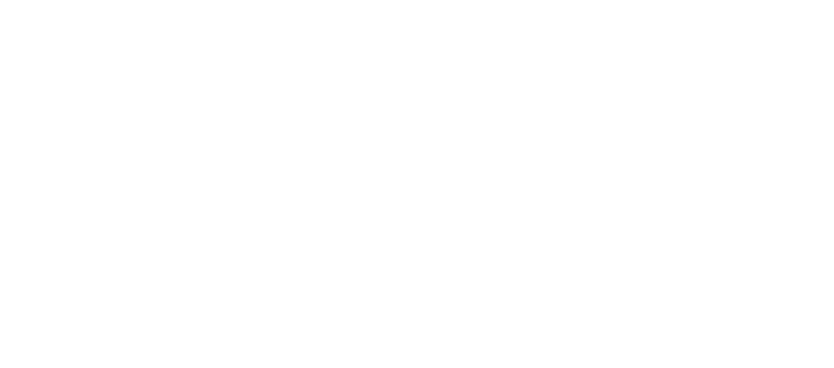
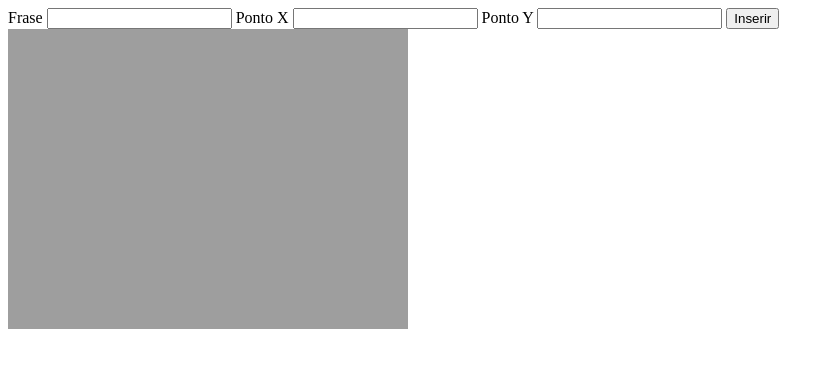
Before and after one commit to samuelsilvadev/create-memes, a plain HTML site: page index.html in a window 1280 px wide. Shown: the whole page, without its empty margins (0-834 px from the left). Drawn offline with Linux system fonts and the light colour scheme.

Commit message:
colocando os primeiros campos

```diff
--- a/index.html
+++ b/index.html
@@ -2,14 +2,27 @@
 <html>
 <head>
 	<title></title>
+	<form>
+		<label>Frase</label>
+		<input type="text" name="frase">
+
+		<label>Ponto X</label>
+		<input type="number" name="x">
+
+		<label>Ponto Y</label>
+		<input type="number" name="y">
+		<button>Inserir</button>
+	</form>
 </head>
 <body>
-	<canvas id="c"></canvas>
+	<canvas id="c" style="width:400px; height: 300px;"></canvas>
 	<script>
 		let canvas = document.querySelector("#c");
 		let context = canvas.getContext("2d");
 
-		function createImage(){
+		createImage();
+
+		function createImage(callback){
 			let image = new Image();
 			image.src = "https://2.bp.blogspot.com/-3I9STecZVjA/TzG6jEfWCGI/AAAAAAAAfKQ/JSLV2yzPHJQ/s1600/VUDU.jpg";
 			image.onload = function(){
```
